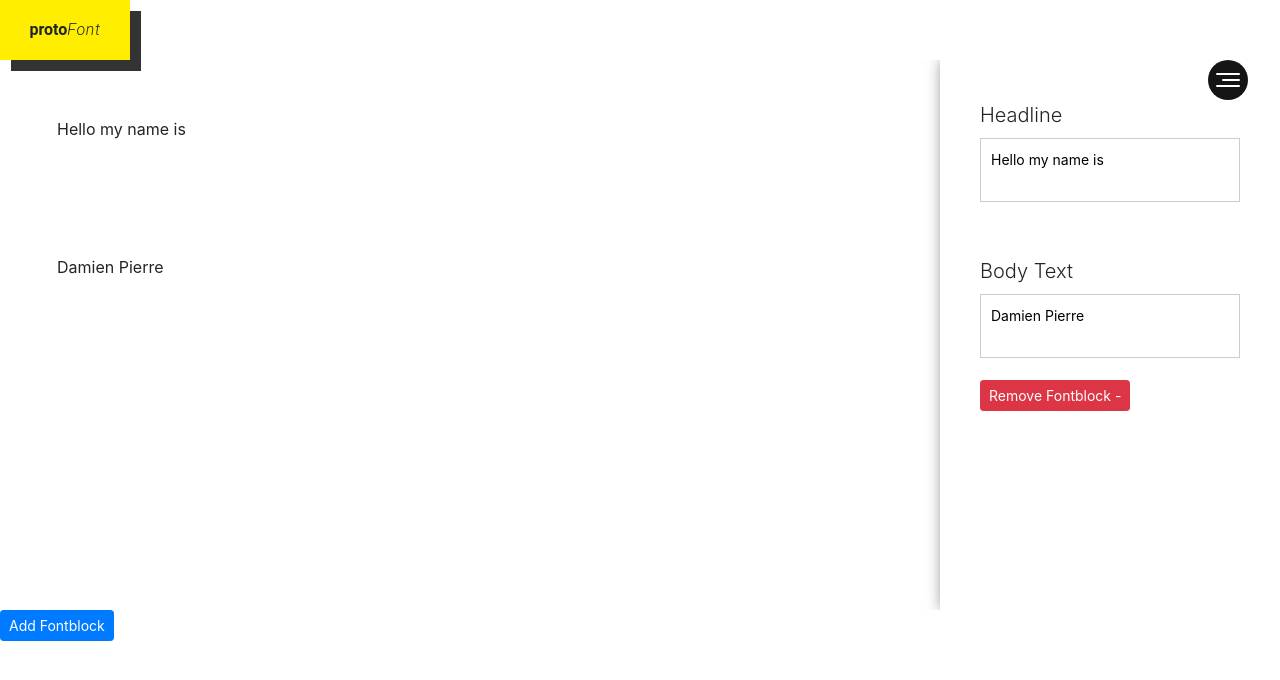
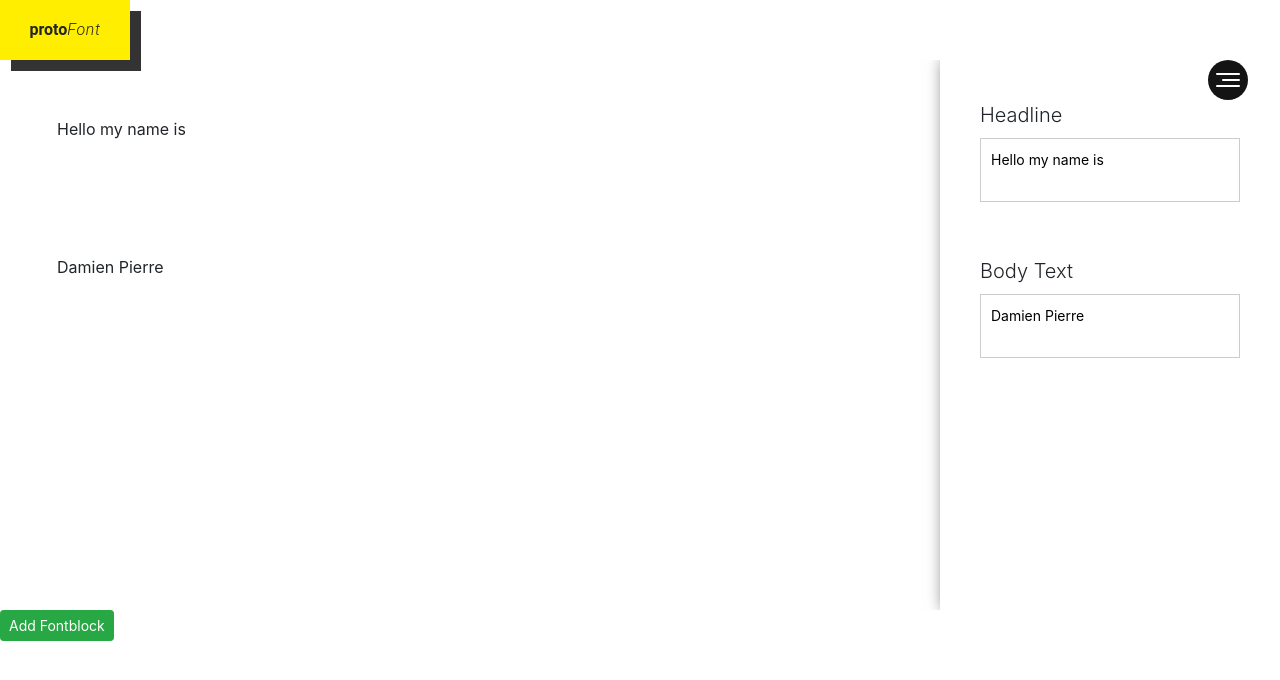
Before and after one commit to nilsdenon/protoFontReact, a React app: page / in a window 1280 px wide. Shown: the top 680 px of the page. Built offline with nearby package versions, Linux system fonts and the light colour scheme.

Commit message:
global remove button and hide single remove item button when there is only one fontblock

```diff
--- a/src/components/FontBlock/FontBlock.jsx
+++ b/src/components/FontBlock/FontBlock.jsx
@@ -1,5 +1,4 @@
 import FontBlockComponent from './FontBlockComponent';
-//import FontBlockText from './FontBlockInputText';
 import React from 'react';
 
 import './FontBlock.scss';
@@ -52,6 +51,13 @@ export default class FontBlock extends React.Component {
             ])
         });
     };
+
+    handleRemoveSingleFontBlock = () => {
+        this.setState({
+            blocks: this.state.blocks.slice(0, -1)
+        });
+    };
+
     handleRemoveFontblock = idx => () => {
         this.setState({
             blocks: this.state.blocks.filter((s, sidx) => idx !== sidx)
@@ -74,18 +80,41 @@ export default class FontBlock extends React.Component {
                         handleSecondaryFontblockNameChange={this.handleSecondaryFontblockNameChange(
                             idx
                         )}
-                        handleRemoveFontblock={this.handleRemoveFontblock(idx)}
+                        deleteButton={
+                            this.state.blocks.length > 1 && (
+                                <div className="form-group">
+                                    <button
+                                        type="button"
+                                        onClick={this.handleRemoveFontblock(
+                                            idx
+                                        )}
+                                        className="small btn btn-danger btn-sm"
+                                    >
+                                        Remove this Fontblock -
+                                    </button>
+                                </div>
+                            )
+                        }
                     />
                 ))}
-                {this.state.blocks.length >= 1 ? (
+                <nav className="nav-bottom-controls">
                     <button
                         type="button"
                         onClick={this.handleAddFontblock}
-                        className="btn btn-sm btn-primary"
+                        className="btn btn-sm btn-success"
                     >
                         Add Fontblock
                     </button>
-                ) : null}
+                    {this.state.blocks.length > 1 && (
+                        <button
+                            type="button"
+                            className="btn btn-sm btn-danger"
+                            onClick={this.handleRemoveSingleFontBlock}
+                        >
+                            Remove Last Block
+                        </button>
+                    )}
+                </nav>
             </div>
         );
     }
--- a/src/components/FontBlock/FontBlockComponent.jsx
+++ b/src/components/FontBlock/FontBlockComponent.jsx
@@ -38,8 +38,11 @@ export default class FontBlockComponent extends React.Component {
                 }
             >
                 <button
-                    className={`burger-menu ${this.state.active &&
-                        'is-active'}`}
+                    className={
+                        this.state.active
+                            ? 'burger-menu is-active'
+                            : 'burger-menu'
+                    }
                     onClick={this.handleToggleMenu}
                 >
                     <div className="burger-menu-inner">
@@ -96,15 +99,7 @@ export default class FontBlockComponent extends React.Component {
                                 </div>
                             </fieldset>
                         </form>
-                        <div className="form-group">
-                            <button
-                                type="button"
-                                onClick={this.props.handleRemoveFontblock}
-                                className="small btn btn-danger btn-sm"
-                            >
-                                Remove Fontblock -
-                            </button>
-                        </div>
+                        {this.props.deleteButton}
                     </nav>
                 </aside>
             </div>
```
